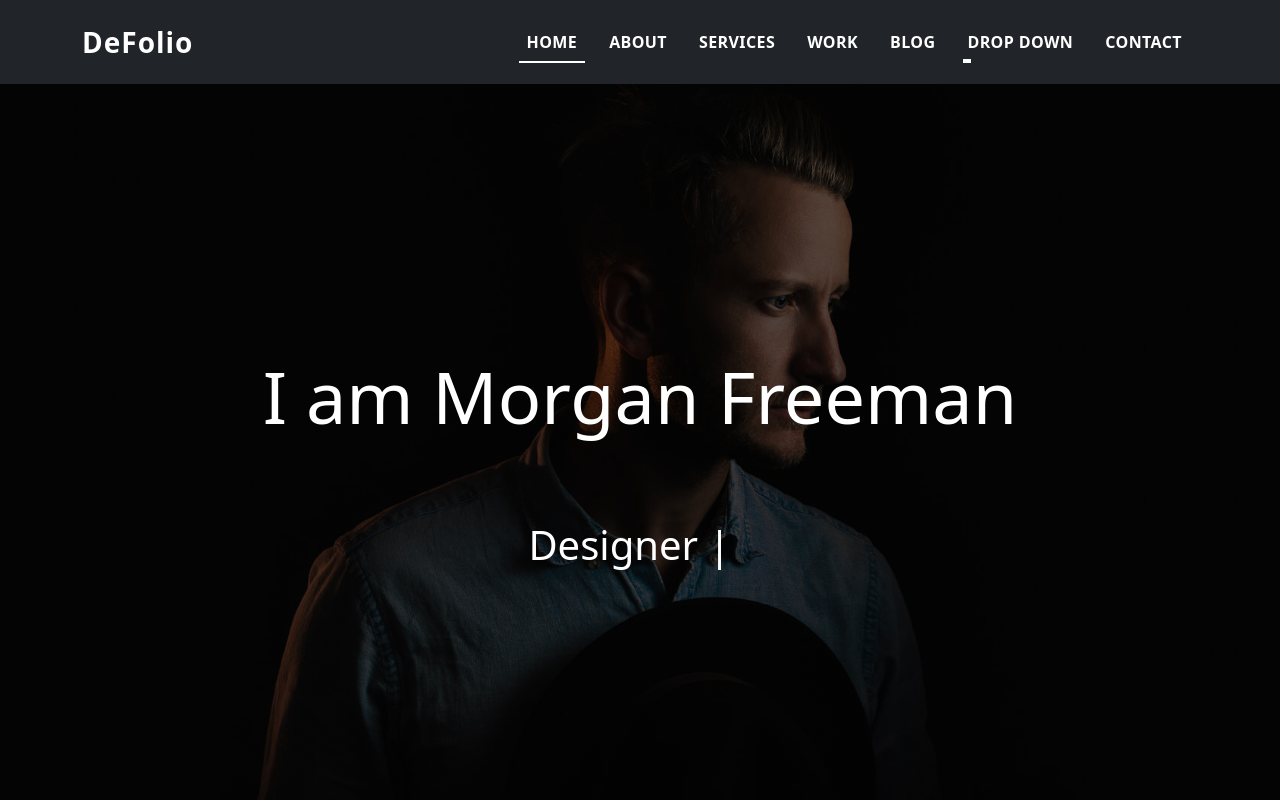
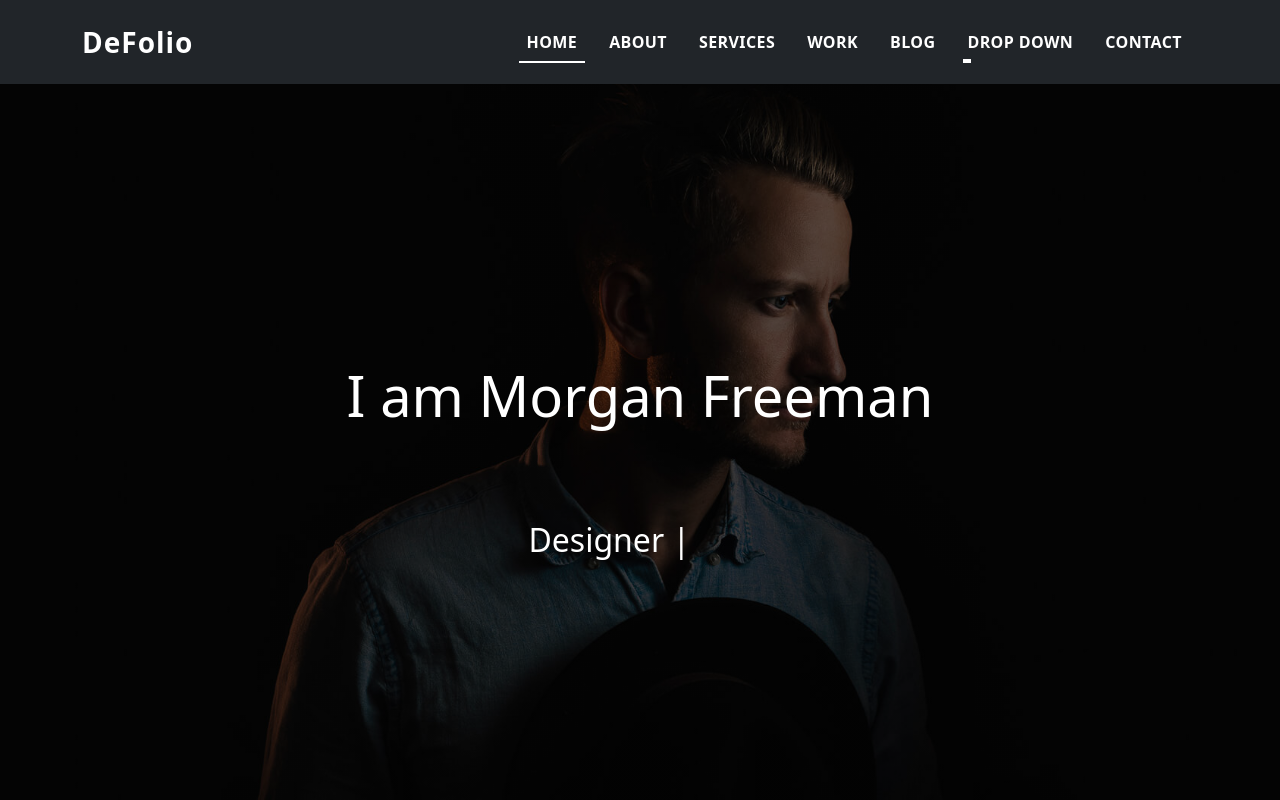
Before and after one commit to Salem-AbdElrahman/DeFolio, a plain HTML site: page index.html in a window 1280 px wide. Shown: the top 800 px of the page. Drawn offline with Linux system fonts and the light colour scheme.

Commit message:
Update main.css

```diff
--- a/css/main.css
+++ b/css/main.css
@@ -117,7 +117,7 @@ header{
     background-repeat: no-repeat;
 }
 .header-title{
-    font-size: 4.5rem;
+    font-size: 3.5rem;
     position: relative;
 }
 .header-title::after{
@@ -125,7 +125,7 @@ header{
     position: absolute;
     bottom: -130px;
     left: 40%;
-    font-size: 2.5rem;
+    font-size: 2rem;
     animation-name: typing;
     animation-duration: 5s;
     animation-timing-function: ease-in-out;
```
